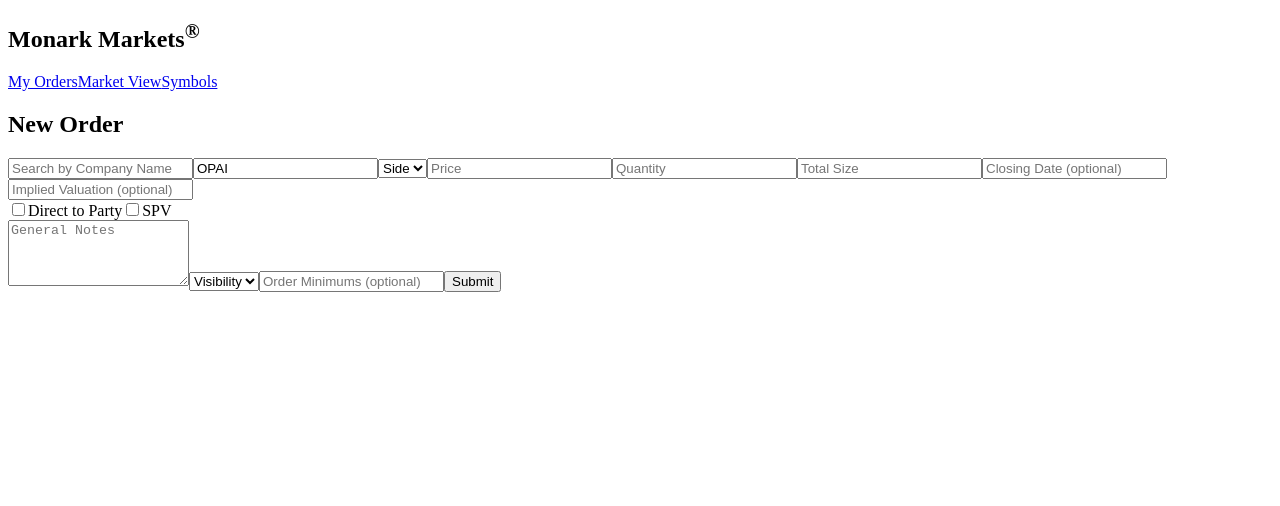
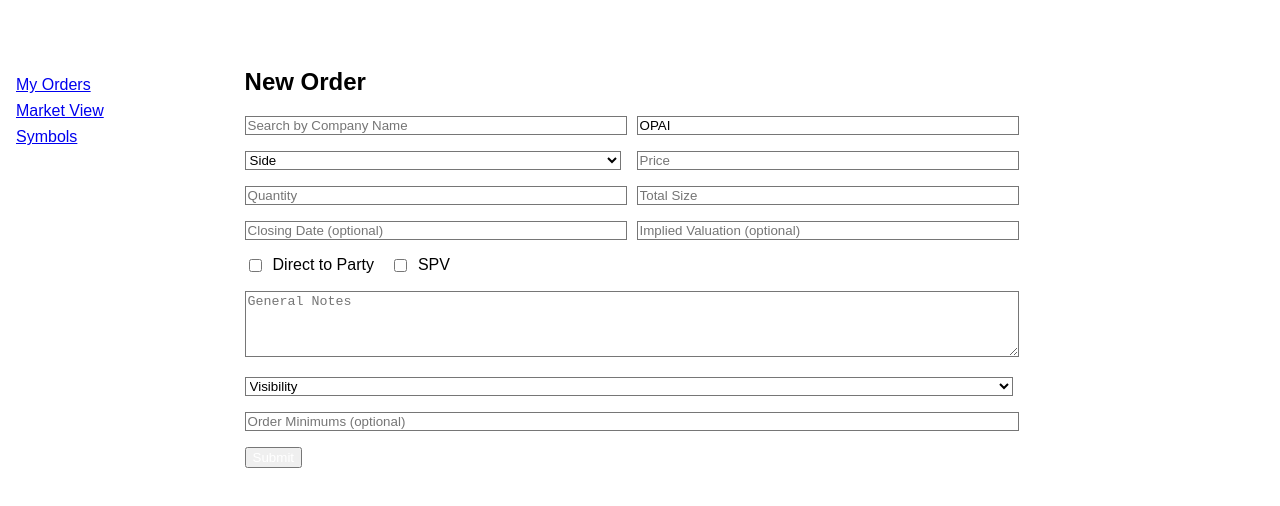
Before and after one commit to maxBHarris/monark-orderbook, a React (Vite) app in the folder orderbook-app/: page / in a window 1280 px wide. Shown: the top 506 px of the page. Built offline with nearby package versions, Linux system fonts and the light colour scheme.

Commit message:
kinda good?

```diff
--- a/orderbook-app/package.json
+++ b/orderbook-app/package.json
@@ -9,7 +9,9 @@
     "preview": "vite preview"
   },
   "devDependencies": {
+    "@tailwindcss/postcss": "^4.1.3",
     "autoprefixer": "^10.4.21",
+    "postcss": "^8.5.3",
     "tailwindcss": "^4.1.3",
     "vite": "^6.2.0"
   },
--- /dev/null
+++ b/orderbook-app/postcss.config.cjs
@@ -0,0 +1,7 @@
+// postcss.config.cjs
+module.exports = {
+  plugins: {
+    "@tailwindcss/postcss": {},
+    autoprefixer: {},
+  },
+};
--- a/orderbook-app/src/main.jsx
+++ b/orderbook-app/src/main.jsx
@@ -1,6 +1,7 @@
 import React from "react";
 import ReactDOM from "react-dom/client";
 import App from "./App";
+import "./style.css";
 
 ReactDOM.createRoot(document.getElementById("root")).render(
   <React.StrictMode>
--- a/orderbook-app/src/style.css
+++ b/orderbook-app/src/style.css
@@ -2,17 +2,24 @@
 @tailwind components;
 @tailwind utilities;
 
-/* Layout structure */
-.app-layout {
-  display: flex;
-  height: 100vh;
+/* Layout */
+body {
+  margin: 0;
   font-family: sans-serif;
 }
 
-/* Sidebar styles */
+.flex {
+  display: flex;
+}
+
+.h-screen {
+  height: 100vh;
+}
+
+/* Sidebar */
 .sidebar {
   width: 16rem;
-  background-color: #1e293b; /* slate-900 */
+  background-color: #0f172a; /* slate-900 */
   color: white;
   padding: 1rem;
   display: flex;
@@ -20,29 +27,24 @@
   gap: 1rem;
 }
 
-.brand {
+.sidebar h1 {
   font-size: 1.25rem;
   font-weight: bold;
   margin-bottom: 1rem;
 }
 
-.nav {
-  display: flex;
-  flex-direction: column;
-  gap: 0.5rem;
+.sidebar nav a {
+  display: block;
+  color: white;
+  text-decoration: none;
+  margin-bottom: 0.5rem;
 }
 
-.nav-link {
-  color: white;
-  text-decoration: none;
-  padding: 0.25rem 0;
-}
-
-.nav-link:hover {
+.sidebar nav a:hover {
   text-decoration: underline;
 }
 
-/* Main content styles */
+/* Main content */
 .content {
   flex: 1;
   padding: 1.5rem;
@@ -51,93 +53,147 @@
   color: white;
 }
 
-/* Button Styles */
-.btn-base {
-  padding: 0.5rem 1rem;
-  font-weight: 600;
-  border: none;
-  border-radius: 0.375rem;
-  cursor: pointer;
-  transition: background-color 0.2s ease;
+/* Utility */
+.p-4 {
+  padding: 1rem;
 }
 
-.btn-default {
-  background-color: #2563eb; /* blue-600 */
+.p-6 {
+  padding: 1.5rem;
+}
+
+.space-y-4 > * + * {
+  margin-top: 1rem;
+}
+
+.space-y-2 > * + * {
+  margin-top: 0.5rem;
+}
+
+.space-x-2 > * + * {
+  margin-left: 0.5rem;
+}
+
+.space-x-4 > * + * {
+  margin-left: 1rem;
+}
+
+.grid {
+  display: grid;
+}
+
+.grid-cols-2 {
+  grid-template-columns: repeat(2, minmax(0, 1fr));
+}
+
+.gap-4 {
+  gap: 1rem;
+}
+
+.mt-4 {
+  margin-top: 1rem;
+}
+
+.mb-2 {
+  margin-bottom: 0.5rem;
+}
+
+.mb-4 {
+  margin-bottom: 1rem;
+}
+
+.max-w-3xl {
+  max-width: 48rem;
+}
+
+.rounded-xl {
+  border-radius: 0.75rem;
+}
+
+.bg-white {
+  background-color: white;
+}
+
+.bg-black {
+  background-color: rgba(0, 0, 0, 0.8);
+}
+
+.bg-opacity-50 {
+  background-color: rgba(0, 0, 0, 0.5);
+}
+
+.text-black {
+  color: black;
+}
+
+.text-white {
   color: white;
 }
 
-.btn-default:hover {
-  background-color: #1d4ed8; /* blue-700 */
+.text-xl {
+  font-size: 1.25rem;
 }
 
-.btn-destructive {
-  background-color: #dc2626; /* red-600 */
-  color: white;
+.font-bold {
+  font-weight: bold;
 }
 
-.btn-destructive:hover {
-  background-color: #b91c1c; /* red-700 */
+.cursor-pointer {
+  cursor: pointer;
 }
 
-/* Card Styles */
-.card {
-  background-color: #334155; /* slate-700 */
-  border-radius: 0.5rem;
-  box-shadow: 0 4px 6px rgba(0, 0, 0, 0.1);
-  margin-bottom: 1rem;
+.hover\:bg-slate-700:hover {
+  background-color: #334155;
 }
 
-.card-content {
-  padding: 1rem;
+.border-t {
+  border-top: 1px solid #475569;
 }
 
-/* Input Styles */
-.input {
-  width: 100%;
-  padding: 0.5rem;
-  border: 1px solid #d1d5db; /* gray-300 */
-  border-radius: 0.375rem;
-  outline: none;
+.border-slate-700 {
+  border-color: #334155;
 }
 
-.input:focus {
-  border-color: #3b82f6; /* blue-500 */
-  box-shadow: 0 0 0 2px rgba(59, 130, 246, 0.5);
+.w-full {
+  width: 100%;
 }
 
-/* Select Styles */
-.select {
-  width: 100%;
-  padding: 0.5rem;
-  border: 1px solid #d1d5db;
-  border-radius: 0.375rem;
-  background-color: white;
-  outline: none;
+.fixed {
+  position: fixed;
 }
 
-.select:focus {
-  border-color: #3b82f6;
-  box-shadow: 0 0 0 2px rgba(59, 130, 246, 0.5);
+.inset-0 {
+  top: 0;
+  right: 0;
+  bottom: 0;
+  left: 0;
 }
 
-/* Textarea Styles */
-.textarea {
-  width: 100%;
-  padding: 0.5rem;
-  border: 1px solid #d1d5db;
-  border-radius: 0.375rem;
-  outline: none;
+.z-50 {
+  z-index: 50;
 }
 
-.textarea:focus {
-  border-color: #3b82f6;
-  box-shadow: 0 0 0 2px rgba(59, 130, 246, 0.5);
+.max-w-lg {
+  max-width: 32rem;
 }
 
-/* Checkbox Styles */
-.checkbox {
-  width: 1rem;
-  height: 1rem;
-  accent-color: #3b82f6; /* blue-500 */
-  border-radius: 0.25rem;
+.rounded-lg {
+  border-radius: 0.5rem;
 }
+
+.text-sm {
+  font-size: 0.875rem;
+}
+
+.text-2xl {
+  font-size: 1.5rem;
+  font-weight: bold;
+}
+
+.justify-end {
+  justify-content: flex-end;
+}
+
+.gap-2 > * + * {
+  margin-left: 0.5rem;
+}
```
Also changed, not shown: 1 other file (tests, documents, lock files or other folders).
